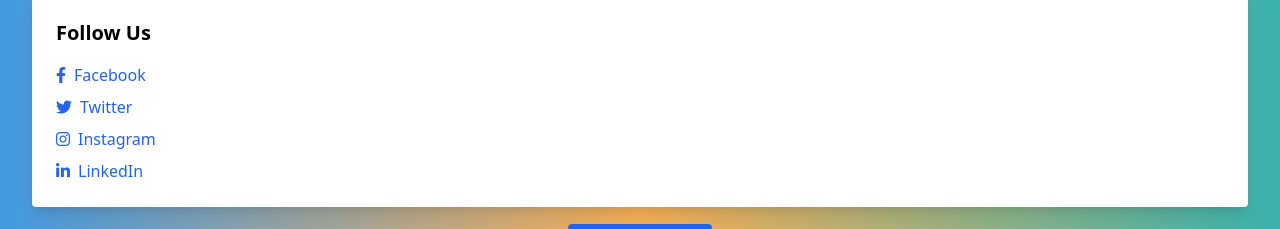
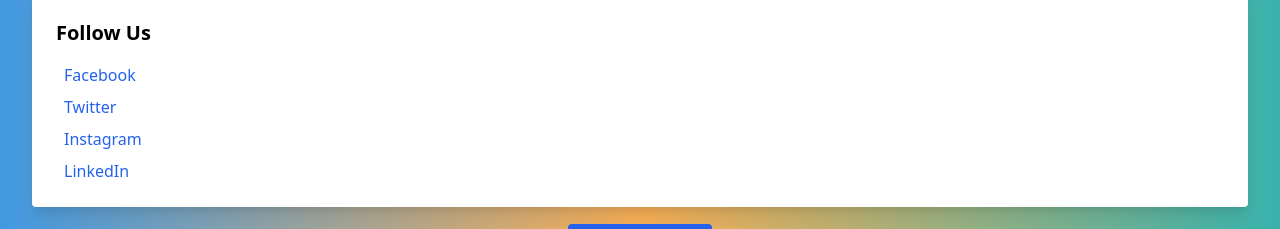
Before and after one commit to Ashes-code/LiBrain, a website: page contact.html in a window 1280 px wide. Shown: the part 273-502 px from the top of the page. Drawn offline with nearby package versions, Linux system fonts and the light colour scheme.

Commit message:
Fix: Use Tailwind CDN

```diff
--- a/contact.html
+++ b/contact.html
@@ -5,7 +5,8 @@
       <meta name="viewport" content="width=device-width, initial-scale=1.0">
       <title>Contact Us - LiBrain</title>
       <link href="https://cdn.jsdelivr.net/npm/tailwindcss@2.2.19/dist/tailwind.min.css" rel="stylesheet">
-      <link rel="stylesheet" href="https://cdnjs.cloudflare.com/ajax/libs/font-awesome/6.0.0-beta3/css/all.min.css">
+      <link href="https://cdn.jsdelivr.net/npm/tailwindcss@2.2.19/dist/tailwind.min.css" rel="stylesheet">
+
   </head>
   <style>
     .gradient-bg {
--- a/package.json
+++ b/package.json
@@ -8,9 +8,6 @@
   },
   "author": "",
   "license": "ISC",
-  "devDependencies": {
-    "tailwindcss": "^3.4.13"
-  },
   "dependencies": {
     "ansi-regex": "^6.1.0",
     "ansi-styles": "^6.2.1",
```
Also changed, not shown: 1 other file.
